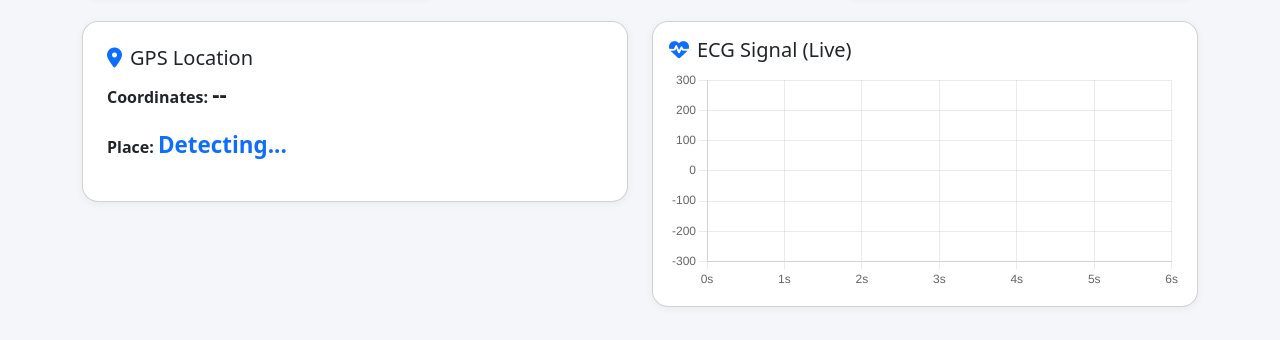
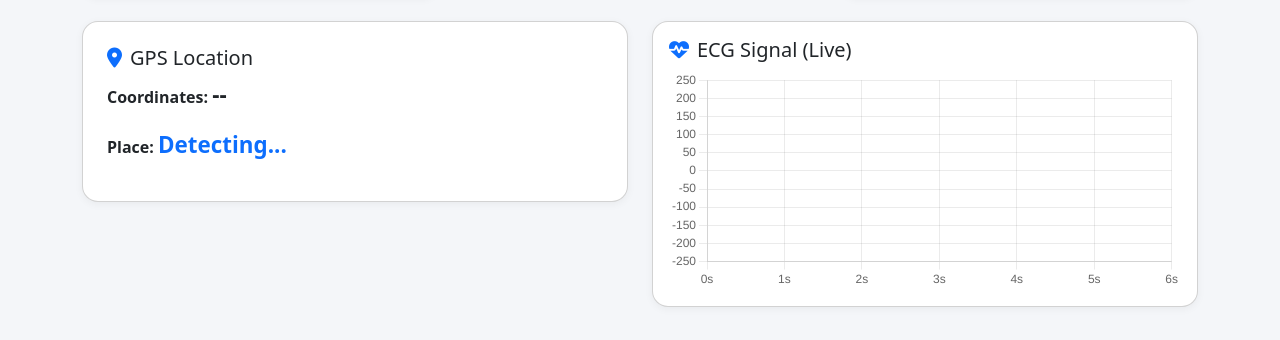
Before and after one commit to ihsanihsan200111-lab/health-monitor, a browser extension: page static/index.html in a window 1280 px wide. Shown: the part 328-668 px from the top of the page. Drawn offline with nearby package versions, Linux system fonts and the light colour scheme; no server answers.

Commit message:
Update index.html
bottle neck

```diff
--- a/static/index.html
+++ b/static/index.html
@@ -97,7 +97,7 @@
         x: { type: "linear", min: 0, max: 6, grid: { color: "rgba(0,0,0,0.08)" },
              ticks: { callback: v => v.toFixed(0) + "s" } },
         // Set the same amplitude window you see on Arduino (adjust if needed)
-        y: { min: -300, max: 300, grid: { color: "rgba(0,0,0,0.08)" } }
+        y: { min: -250, max: 250, grid: { color: "rgba(0,0,0,0.08)" } }
       }
     }
   });
```
